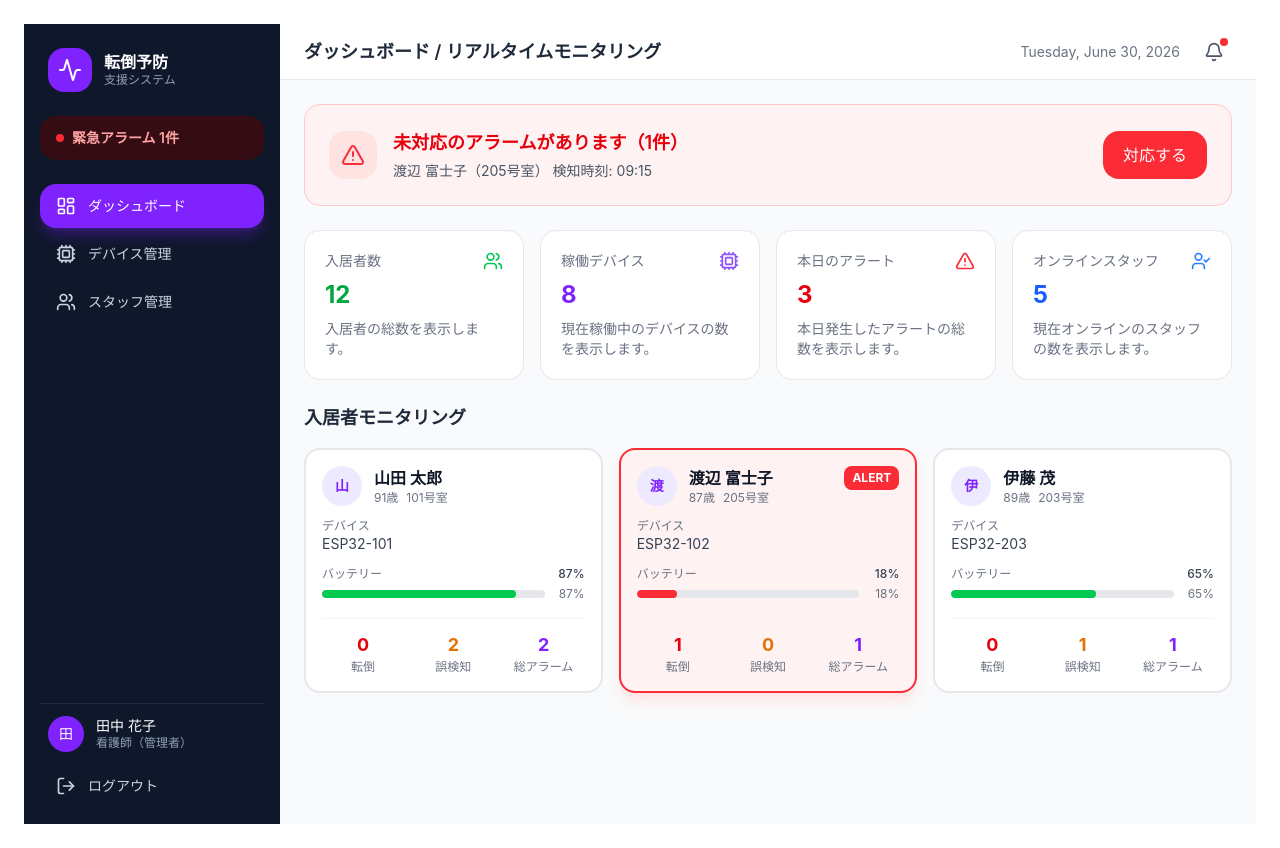
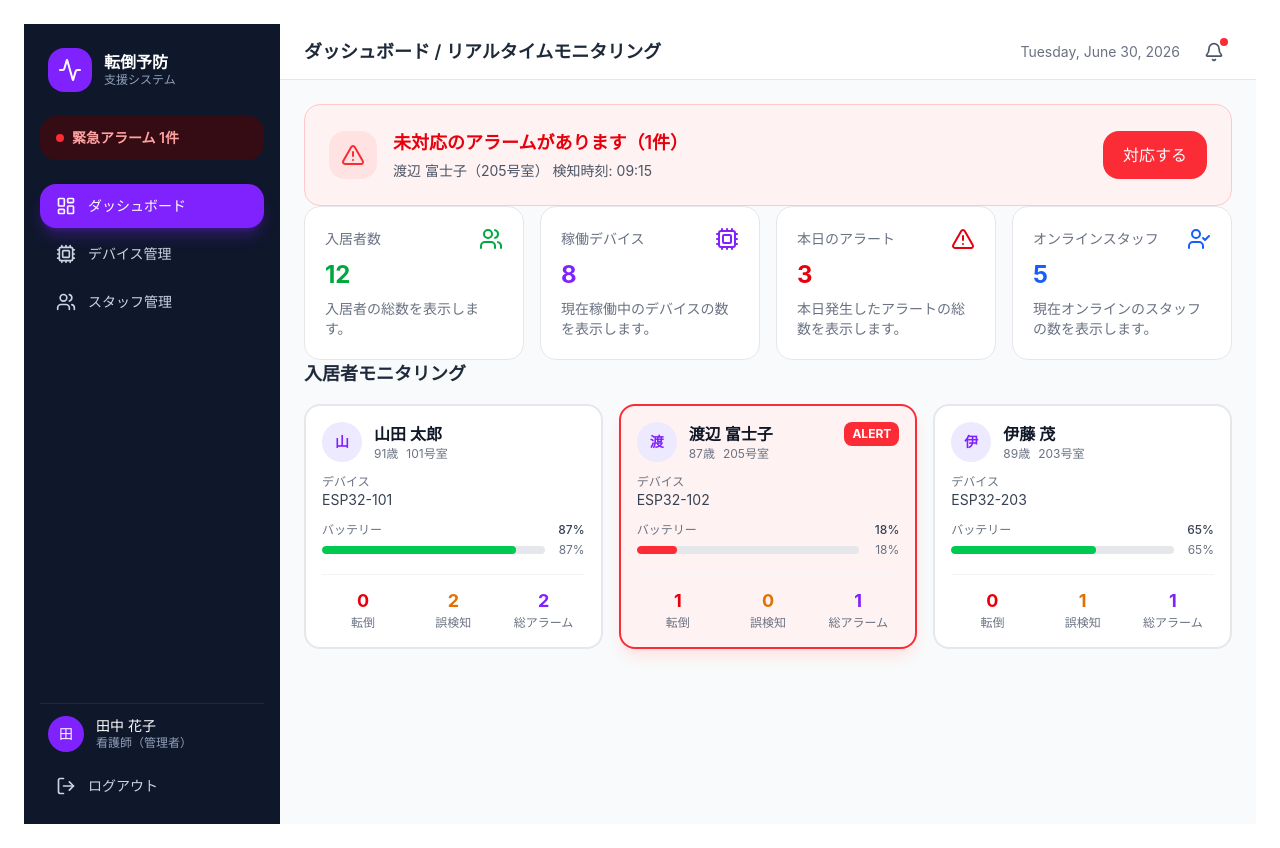
Before and after one commit to CCCproject2026/ccc_project_2026, a Next.js app in the folder main/web/: page /dashboard in a window 1280 px wide. Built offline with nearby package versions, Linux system fonts and the light colour scheme.

Commit message:
refactor(dashboard): extract mock data and improve semantic structure

```diff
--- /dev/null
+++ b/main/web/src/features/dashboard/constants/mockDashboardData.ts
@@ -0,0 +1,78 @@
+import { AlertTriangle, Cpu, UserCheck, Users } from "lucide-react";
+
+/**
+ * stats:
+ * - JSXではなく「コンポーネント参照」に変更
+ * - UIとデータを分離することで再利用性とテスト性を向上
+ */
+export const stats = [
+	{
+		title: "入居者数",
+		value: 12,
+		icon: Users,
+		color: "text-green-600",
+		describe: "入居者の総数を表示します。",
+	},
+	{
+		title: "稼働デバイス",
+		value: 8,
+		icon: Cpu,
+		color: "text-violet-600",
+		describe: "現在稼働中のデバイスの数を表示します。",
+	},
+	{
+		title: "本日のアラート",
+		value: 3,
+		icon: AlertTriangle,
+		color: "text-red-600",
+		describe: "本日発生したアラートの総数を表示します。",
+	},
+	{
+		title: "オンラインスタッフ",
+		value: 5,
+		icon: UserCheck,
+		color: "text-blue-600",
+		describe: "現在オンラインのスタッフの数を表示します。",
+	},
+] as const;
+
+/**
+ * residents:
+ * - ダッシュボード表示用のモックデータ
+ * - 実データAPIに置き換え予定
+ */
+export const residents = [
+	{
+		name: "山田 太郎",
+		age: 91,
+		room: "101号室",
+		deviceName: "ESP32-101",
+		batteryLevel: 87,
+		falls: 0,
+		falseAlarms: 2,
+		totalAlarms: 2,
+		variant: "normal",
+	},
+	{
+		name: "渡辺 富士子",
+		age: 87,
+		room: "205号室",
+		deviceName: "ESP32-102",
+		batteryLevel: 18,
+		falls: 1,
+		falseAlarms: 0,
+		totalAlarms: 1,
+		variant: "alarm",
+	},
+	{
+		name: "伊藤 茂",
+		age: 89,
+		room: "203号室",
+		deviceName: "ESP32-203",
+		batteryLevel: 65,
+		falls: 0,
+		falseAlarms: 1,
+		totalAlarms: 1,
+		variant: "normal",
+	},
+] as const;
--- a/main/web/src/features/dashboard/pages/DashboardPage.tsx
+++ b/main/web/src/features/dashboard/pages/DashboardPage.tsx
@@ -3,82 +3,17 @@ import { StatCard } from "@/shared/ui/StatCard";
 import { mockAlarmData } from "../../../app/api/alert/mock";
 import { AlarmBanner } from "../components/AlarmBanner";
 import { ResidentCard } from "../components/ResidentCard";
+import { residents, stats } from "../constants/mockDashboardData";
 
 ///api/alert/mock.tsからモックデータを取得する
 
 export async function DashboardPage() {
-	// TODO: Replace with real data from Prisma/API
-	const stats = [
-		{
-			title: "入居者数",
-			value: 12,
-			icon: <Users className="h-5 w-5 text-green-500" />,
-			color: "text-green-600",
-			describe: "入居者の総数を表示します。",
-		},
-		{
-			title: "稼働デバイス",
-			value: 8,
-			icon: <Cpu className="h-5 w-5 text-violet-500" />,
-			color: "text-violet-600",
-			describe: "現在稼働中のデバイスの数を表示します。",
-		},
-		{
-			title: "本日のアラート",
-			value: 3,
-			icon: <AlertTriangle className="h-5 w-5 text-red-500" />,
-			color: "text-red-600",
-			describe: "本日発生したアラートの総数を表示します。",
-		},
-		{
-			title: "オンラインスタッフ",
-			value: 5,
-			icon: <UserCheck className="h-5 w-5 text-blue-500" />,
-			color: "text-blue-600",
-			describe: "現在オンラインのスタッフの数を表示します。",
-		},
-	];
 
-	const residents = [
-		{
-			name: "山田 太郎",
-			age: 91,
-			room: "101号室",
-			deviceName: "ESP32-101",
-			batteryLevel: 87,
-			falls: 0,
-			falseAlarms: 2,
-			totalAlarms: 2,
-			variant: "normal" as const,
-		},
-
-		{
-			name: "渡辺 富士子",
-			age: 87,
-			room: "205号室",
-			deviceName: "ESP32-102",
-			batteryLevel: 18,
-			falls: 1,
-			falseAlarms: 0,
-			totalAlarms: 1,
-			variant: "alarm" as const,
-		},
-		{
-			name: "伊藤 茂",
-			age: 89,
-			room: "203号室",
-			deviceName: "ESP32-203",
-			batteryLevel: 65,
-			falls: 0,
-			falseAlarms: 1,
-			totalAlarms: 1,
-			variant: "normal" as const,
-		},
-	];
 	const count = mockAlarmData.count ?? 0;
 	//const count=0;
 	return (
-		<div className="space-y-6">
+		<div>
+			{/* 全体レイアウト間隔は layout 側に寄せるのが理想（ここでは最小限に） */}
 			{count > 0 && (
 				<AlarmBanner
 					count={mockAlarmData.count}
@@ -89,6 +24,7 @@ export async function DashboardPage() {
 			)}
 
 			{/* Stat Cards */}
+			<section className="space-y-4">
 				<div className="grid grid-cols-1 gap-4 md:grid-cols-2 xl:grid-cols-4">
 					{stats.map((stat) => (
 						<StatCard
@@ -101,19 +37,23 @@ export async function DashboardPage() {
 						/>
 					))}
 				</div>
+			</section>
 
 		{/* Resident Section */}
-			<div>
+			<section>
 				<h2 className="mb-4 text-lg font-semibold text-gray-800">
 					入居者モニタリング
 				</h2>
 
-				<div className="grid grid-cols-1 gap-4 md:grid-cols-2 xl:grid-cols-3">
+				{/* semantic: div → ul に変更（一覧構造の明確化） */}
+				<ul className="grid grid-cols-1 gap-4 md:grid-cols-2 xl:grid-cols-3">
 					{residents.map((resident) => (
-						<ResidentCard key={resident.name} {...resident} />
+						<li key={resident.name}>
+							<ResidentCard {...resident} />
+						</li>
 					))}
-				</div>
-			</div>
+				</ul>
+			</section>
 		</div>
 	);
 }
--- a/main/web/src/shared/ui/StatCard.tsx
+++ b/main/web/src/shared/ui/StatCard.tsx
@@ -1,11 +1,13 @@
 // Placeholder StatCard component.
 // uses shared/tokens/colors, shared/tokens/typography, shared/tokens/spacing
-export interface StatCardProps {
+import { Icon, LucideIcon } from "lucide-react";
+
+interface StatCardProps {
 	title: string;
-	value: string | number;
-	icon?: React.ReactNode;
-	color?: string; // tailwind text color class
-	description: string; //
+	value: number;
+	icon: LucideIcon;
+	color: string;
+	description: string;
 }
 
 export function StatCard({
@@ -15,11 +17,12 @@ export function StatCard({
 	color = "text-gray-900",
 	description,
 }: StatCardProps) {
+	const Icon=icon;
 	return (
 		<article className="bg-white rounded-xl border border-gray-200 p-5">
 			<div className="flex items-center justify-between">
 				<p className="text-sm text-gray-500">{title}</p>
-				{icon}
+				<Icon className={`w-6 h-6 ${color}`}/>
 			</div>
 			<p className={`text-2xl font-bold mt-2 ${color}`}>{value}</p>
 
```
Lines whose indentation alone changed are shown as unchanged.
